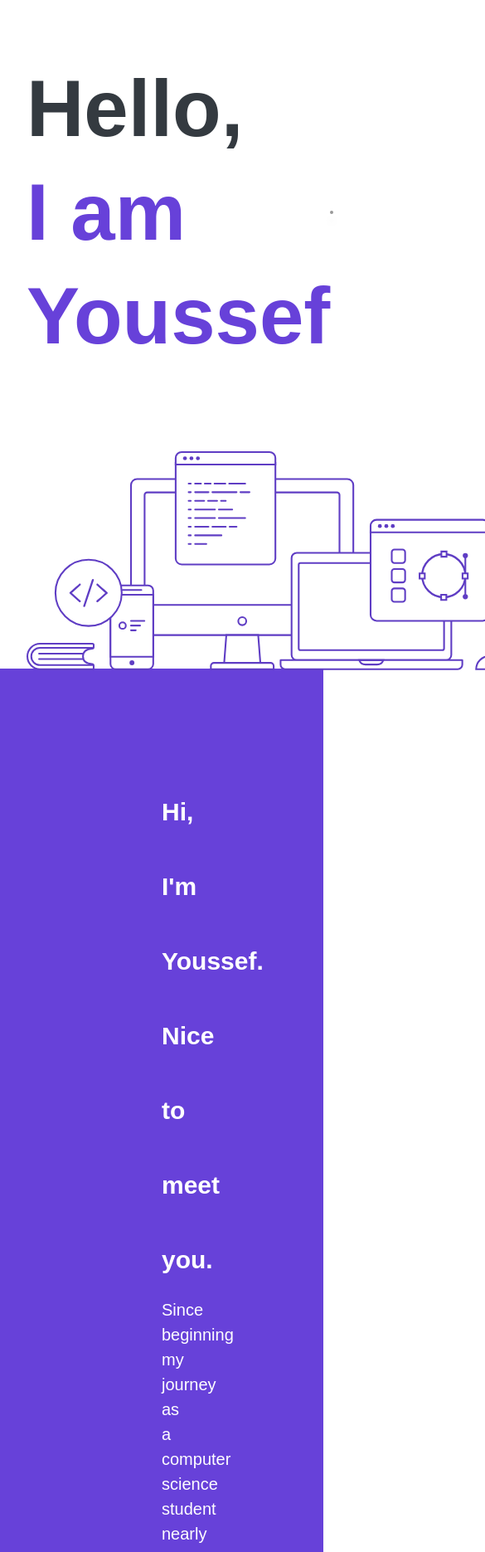
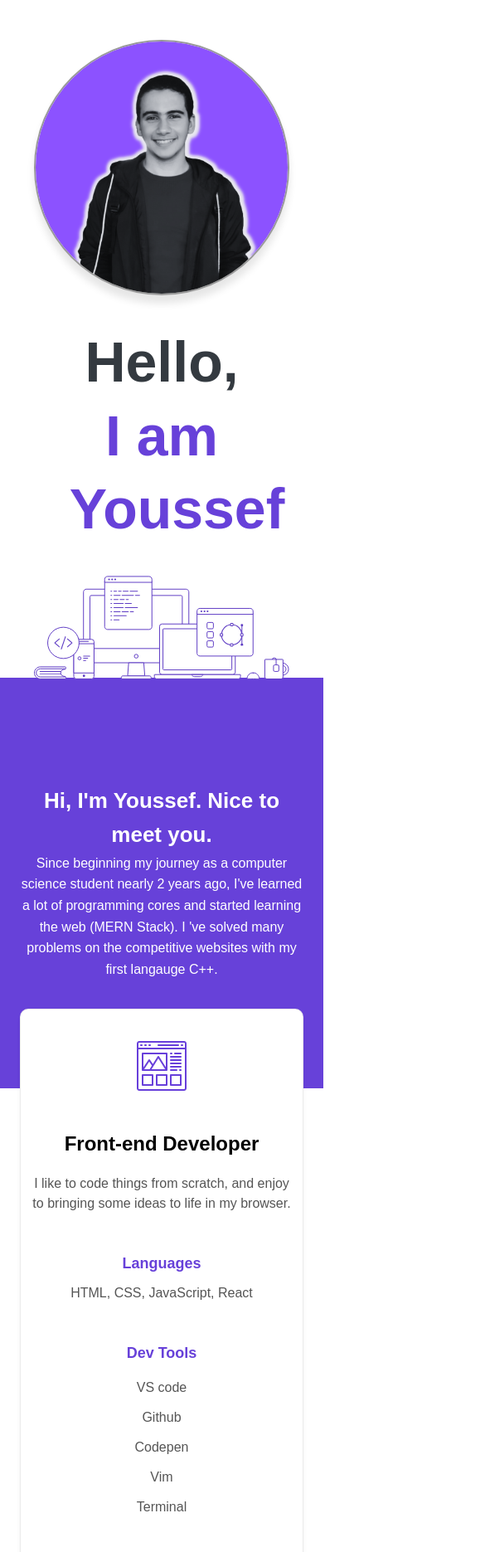
Before and after one commit to YoussefShaban6/My-portfolio, a plain HTML site: page index.html in a window 390 px wide. Shown: the top 1871 px of the page at 83% size, 585 px wide, since content can reach past the window. Drawn offline with nearby package versions, Linux system fonts and the light colour scheme; a web font is replaced by a local one.

Commit message:
Add media.css

```diff
--- /dev/null
+++ b/css/media.css
@@ -0,0 +1,78 @@
+@media (max-width: 414px) {
+  .hero--nav {
+    text-align: center;
+    font-size: 6.8rem;
+  }
+
+  .hero {
+    grid-row: 2/3;
+  }
+  .hero-section {
+    padding: 6.8rem 0;
+    grid-template-columns: 1fr;
+    justify-items: center;
+    row-gap: 3.6rem;
+  }
+
+  .hero--img-box {
+    padding: 4.8rem 0 0;
+  }
+
+  .hero-logo {
+    width: 90%;
+  }
+
+  .about {
+    height: 24rem;
+  }
+
+  .about--content {
+    margin-bottom: 0;
+    line-height: 1.6;
+    padding: 0;
+    width: 90%;
+  }
+
+  .about-header {
+    font-size: 2.6rem;
+  }
+
+  .about-txt {
+    font-size: 1.6rem;
+    line-height: 1.6;
+  }
+
+  .container {
+    padding: 0 2.4rem;
+  }
+
+  .content {
+    flex-direction: column;
+  }
+
+  .skill {
+    padding: 3.6rem 1.2rem;
+  }
+
+  .front--end {
+    border-right: 0;
+    border-bottom: 1px solid rgba(0, 0, 0, 0.08);
+  }
+
+  section.my-works-section {
+    max-width: 90%;
+  }
+
+  .work-grid {
+    padding: 9.6rem 0;
+    grid-template-columns: 1fr;
+  }
+
+  .work {
+    height: 20rem;
+  }
+
+  .footer {
+    width: 90%;
+  }
+}
--- a/index.html
+++ b/index.html
@@ -14,6 +14,7 @@
   <script nomodule src="https://unpkg.com/ionicons@5.5.2/dist/ionicons/ionicons.js"></script>
 
   <link rel="stylesheet" href="css/style.css">
+  <link rel="stylesheet" href="css/media.css">
 
 </head>
 
@@ -44,7 +45,7 @@
       <img src="imgs/hero.png" alt="My photo" class="hero-img">
     </div>
     <div class="dev--img">
-      <img src="imgs/logos/hero.svg" alt="logo" />
+      <img src="imgs/logos/hero.svg" alt="logo"  class="hero-logo"/>
     </div>
   </section>
 
@@ -115,7 +116,7 @@
         <h3 class="work--header">My Recent Projects</h3>
         <div class="work--txt">
           <span>Here a few design projects I've worked on recenty. Want to see more?</span>
-          <a href="#Email" class="mail">Email me</a>
+          <a href="mailto: yosifshaba6@gmail.com" class="mail">Email me</a>
         </div>
       </div>
       <div class="work-grid">
```
